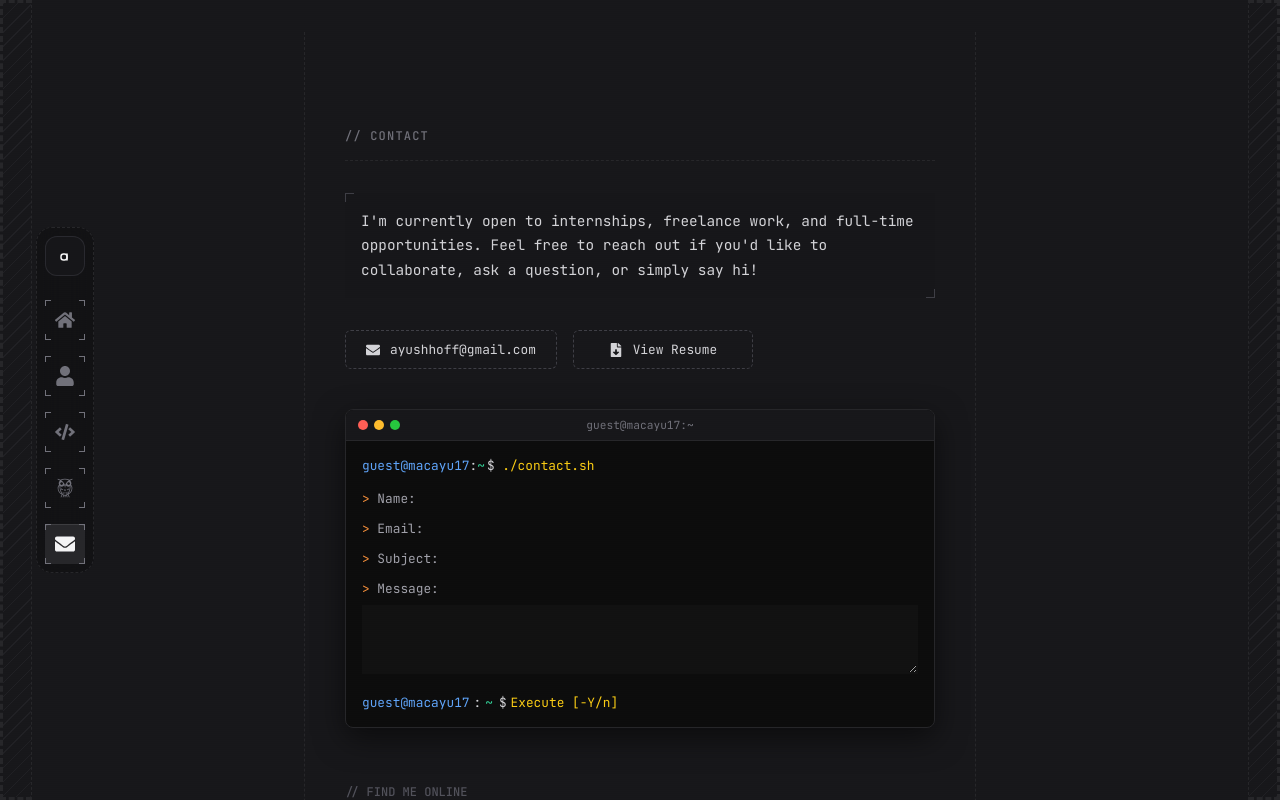
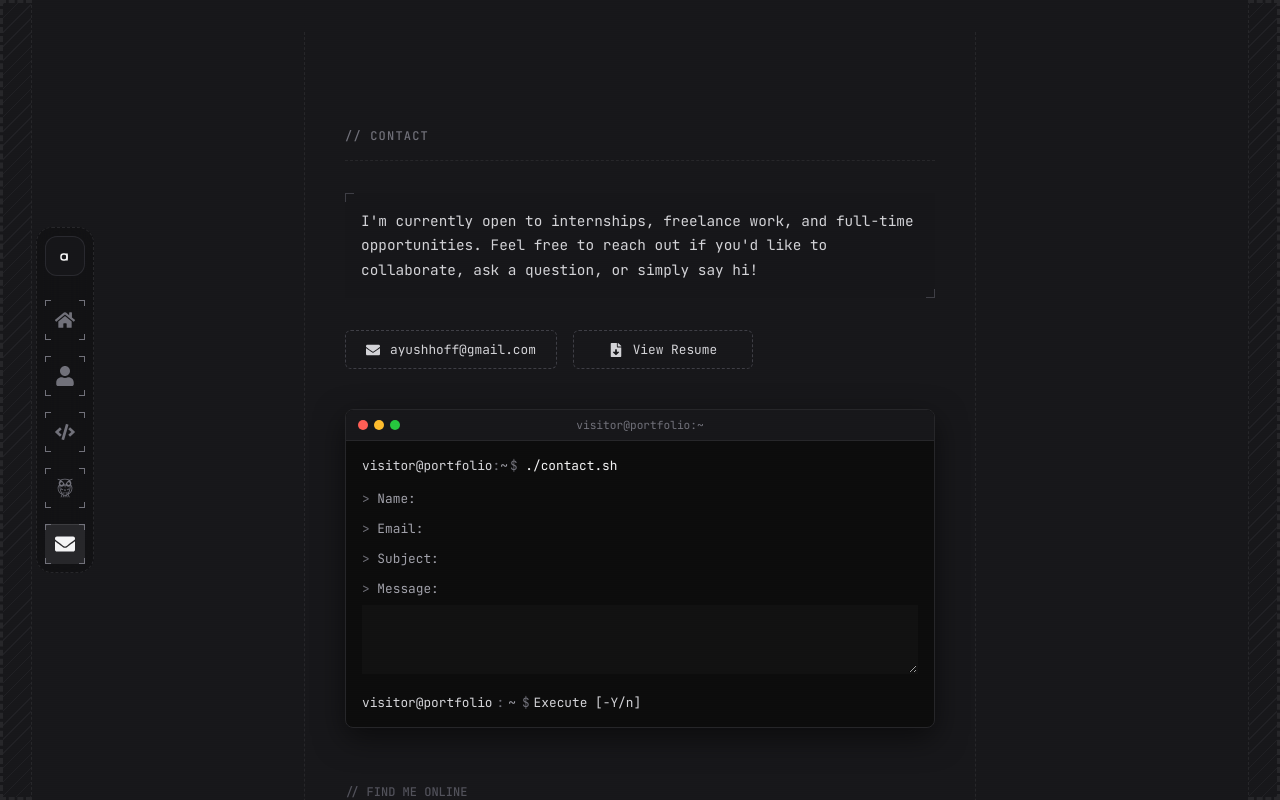
Before and after one commit to macayu17/ayushworks, a React (Vite) app: page /contact in a window 1280 px wide. Shown: the top 800 px of the page. Built offline with nearby package versions, Linux system fonts and the light colour scheme; a web font is replaced by a local one.

Commit message:
style(contact): strip syntax highlighting for unified monochrome zinc palette and rename terminal guest prompt

```diff
--- a/src/components/Contact/Contact.css
+++ b/src/components/Contact/Contact.css
@@ -173,11 +173,11 @@
   margin-bottom: 16px;
 }
 
-.term-user { color: #60a5fa; } /* blue */
-.term-colon { color: var(--zinc-300); }
-.term-path { color: #34d399; } /* emerald */
-.term-prompt { color: var(--zinc-300); margin-left: 2px; }
-.term-cmd { color: #facc15; } /* yellow */
+.term-user { color: var(--zinc-300); }
+.term-colon { color: var(--zinc-500); }
+.term-path { color: var(--zinc-400); }
+.term-prompt { color: var(--zinc-500); margin-left: 2px; }
+.term-cmd { color: var(--zinc-100); }
 
 .term-form {
   display: flex;
@@ -201,7 +201,7 @@
 }
 
 .term-caret {
-  color: #fb923c; /* orange */
+  color: var(--zinc-500);
 }
 
 .term-input {
@@ -237,7 +237,7 @@ textarea.term-input:focus {
 .term-submit {
   background: transparent;
   border: none;
-  color: #facc15;
+  color: var(--zinc-300);
   font-family: var(--font-jetbrains);
   font-size: 0.8rem;
   cursor: pointer;
--- a/src/components/Contact/Contact.jsx
+++ b/src/components/Contact/Contact.jsx
@@ -84,11 +84,11 @@ const Contact = () => {
               <span className="term-btn min"></span>
               <span className="term-btn max"></span>
             </div>
-            <span className="term-title">guest@macayu17:~</span>
+            <span className="term-title">visitor@portfolio:~</span>
           </div>
           <div className="term-body">
             <div className="term-line">
-              <span className="term-user">guest@macayu17</span><span className="term-colon">:</span><span className="term-path">~</span><span className="term-prompt">$</span>
+              <span className="term-user">visitor@portfolio</span><span className="term-colon">:</span><span className="term-path">~</span><span className="term-prompt">$</span>
               <span className="term-cmd"> ./contact.sh</span>
             </div>
             <form className="term-form" onSubmit={handleFormSubmit}>
@@ -111,7 +111,7 @@ const Contact = () => {
 
               <div className="term-submit-group">
                 <button type="submit" className="term-submit" disabled={formStatus === "SENDING"}>
-                  <span className="term-user">guest@macayu17</span><span className="term-colon">:</span><span className="term-path">~</span><span className="term-prompt">$</span> Execute [-Y/n]{formStatus === "SENDING" ? "..." : ""}
+                  <span className="term-user">visitor@portfolio</span><span className="term-colon">:</span><span className="term-path">~</span><span className="term-prompt">$</span> Execute [-Y/n]{formStatus === "SENDING" ? "..." : ""}
                 </button>
               </div>
               {formStatus === "SUCCESS" && (
```
